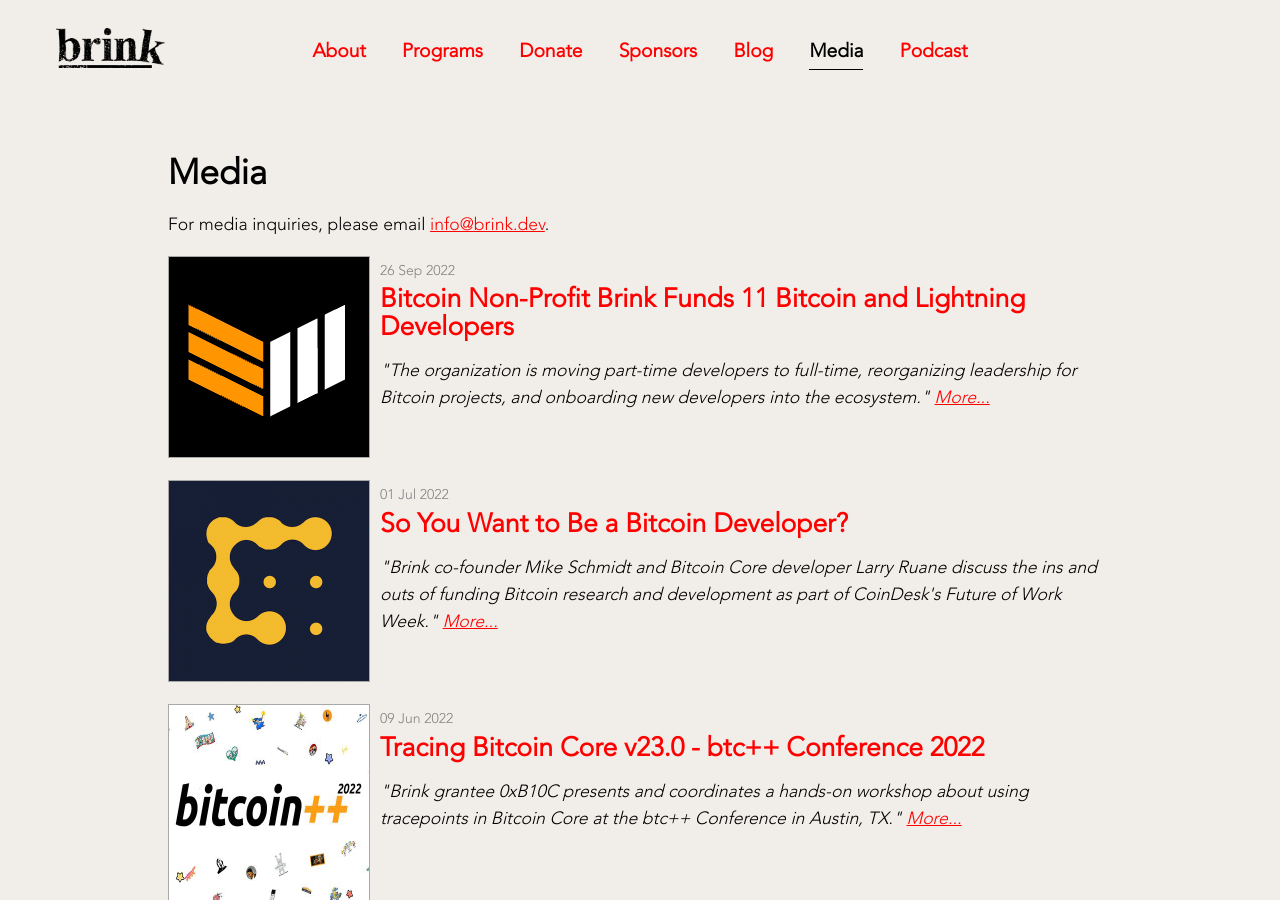
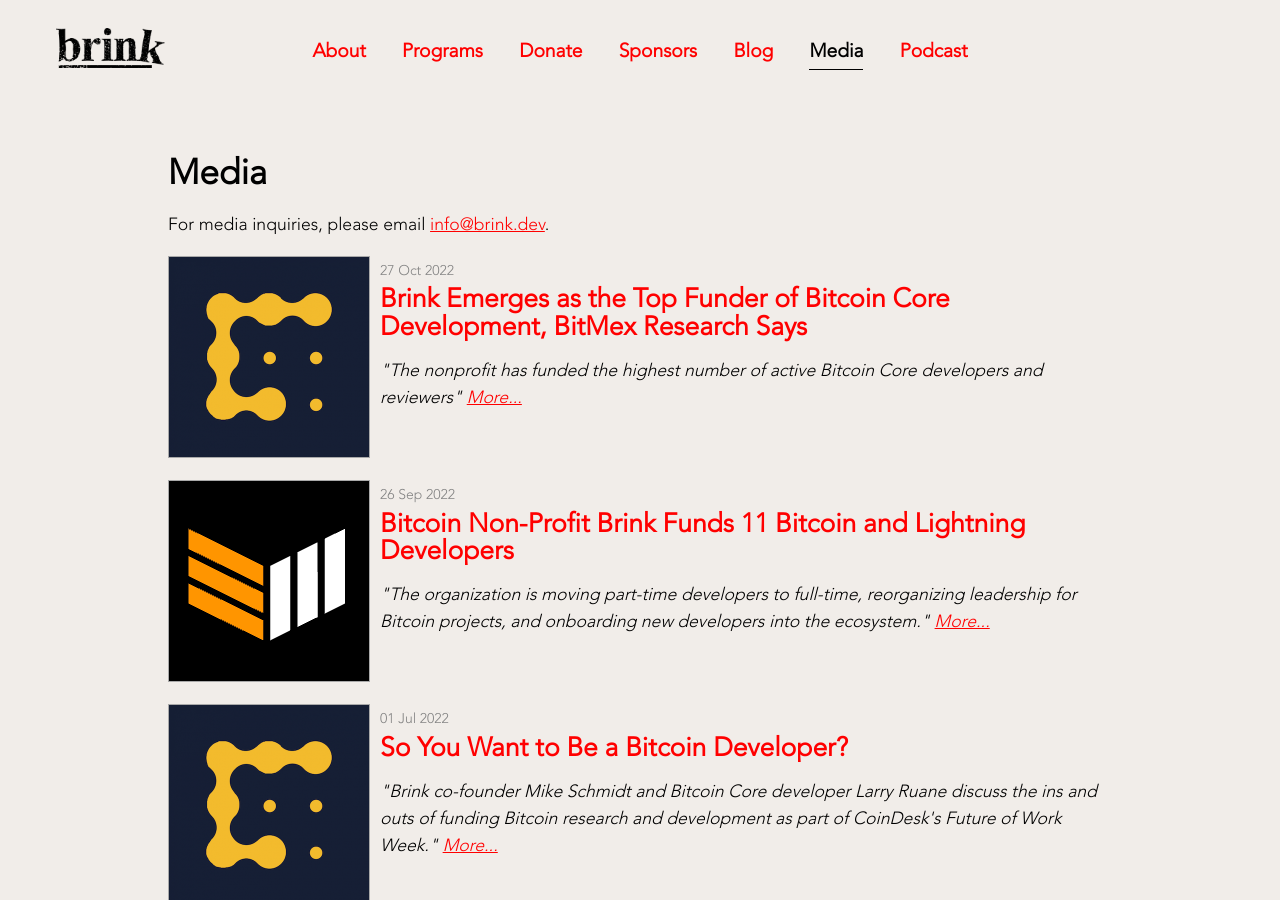
Before and after one commit to bitcoinbrink/website, a Jekyll site: the page built from media.md, in a window 1280 px wide and 900 px high. Built offline with Jekyll 4.4.1, drawn with Linux system fonts in a browser that asks for light colours.

Commit message:
Media: Coindesk Oct 2022022

```diff
--- a/_data/media.yml
+++ b/_data/media.yml
@@ -1,3 +1,10 @@
+- date: "2022-10-27"
+  outlet: Coindesk
+  image: coindesk.png
+  title: "Brink Emerges as the Top Funder of Bitcoin Core Development, BitMex Research Says"
+  description: "The nonprofit has funded the highest number of active Bitcoin Core developers and reviewers"
+  url: https://www.coindesk.com/tech/2022/10/27/brink-emerges-as-the-top-funder-of-bitcoin-core-development-bitmex-research-says/
+
 - date: "2022-09-26"
   outlet: Bitcoin Magazine
   image: bitcoin-magazine.png
```
